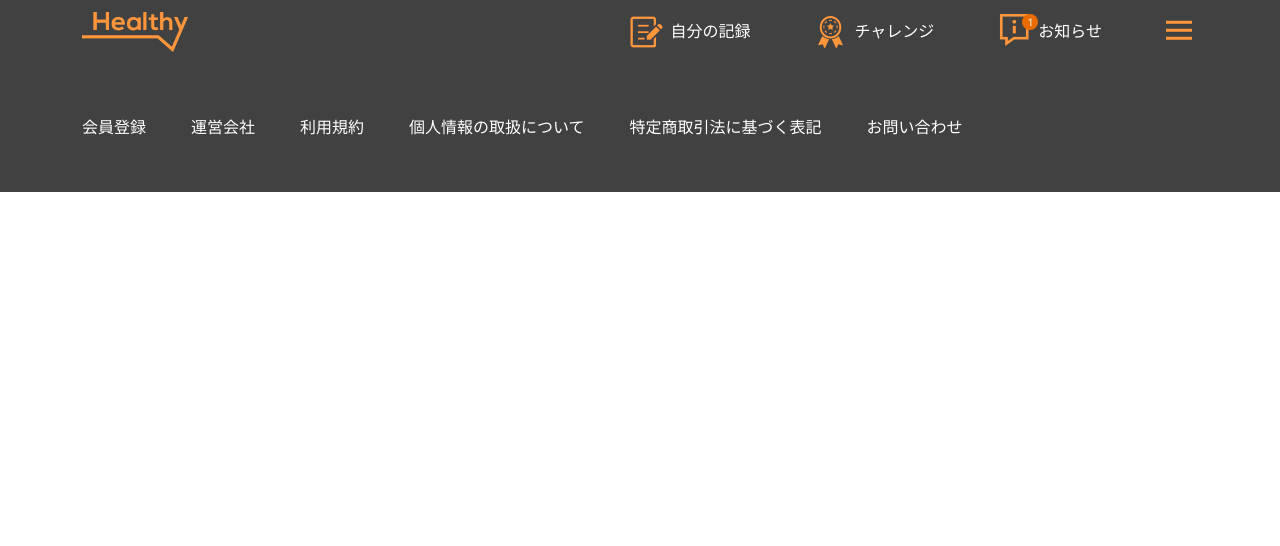
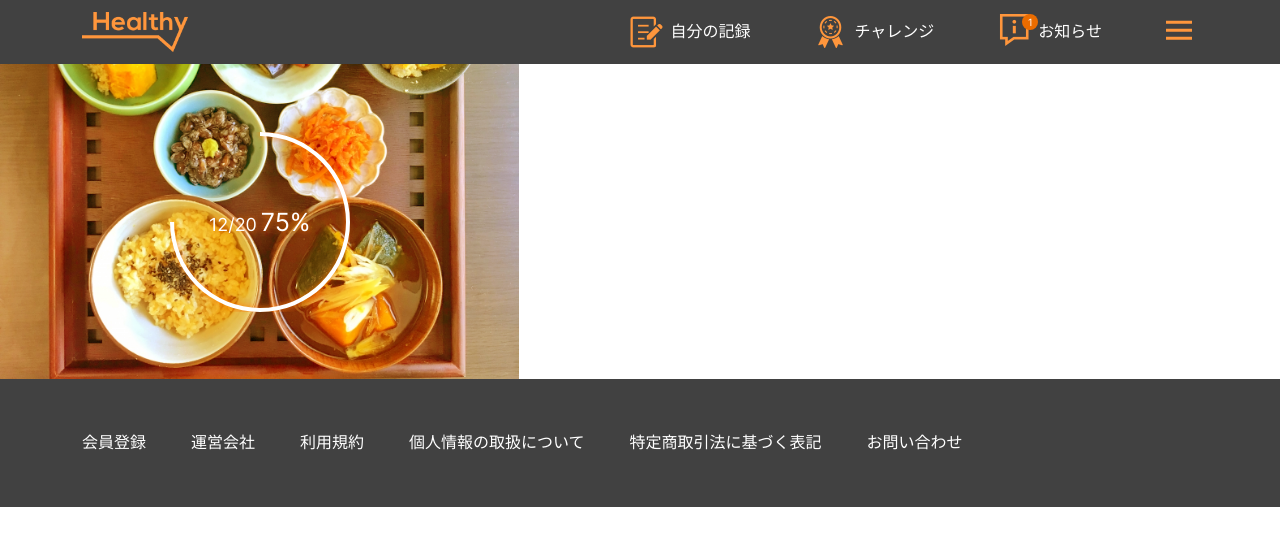
Before and after one commit to hoangkianh/arent-test, a React (Create React App) app: page / in a window 1280 px wide. Shown: the top 546 px of the page. Built offline with nearby package versions, Linux system fonts and the light colour scheme; the HTML template or start-up script is replaced by a standard one.

Commit message:
feat: achievement rate box

```diff
--- a/package.json
+++ b/package.json
@@ -13,8 +13,10 @@
     "@types/react-router-dom": "^5.3.3",
     "@types/styled-components": "^5.1.26",
     "bootstrap": "^5.2.3",
+    "chart.js": "^4.1.1",
     "react": "^18.2.0",
     "react-bootstrap": "^2.7.0",
+    "react-chartjs-2": "^5.1.0",
     "react-dom": "^18.2.0",
     "react-router-dom": "^6.5.0",
     "react-scripts": "5.0.1",
--- a/src/App.tsx
+++ b/src/App.tsx
@@ -5,6 +5,7 @@ import { ThemeProvider } from 'styled-components/macro'
 import theme from 'theme'
 import Header from 'components/Header'
 import Footer from 'components/Footer'
+import TopPage from 'pages/TopPage'
 
 function App() {
   return (
@@ -12,7 +13,7 @@ function App() {
       <Router>
         <Header />
         <Routes>
-          <Route path="/" element={<></>} />
+          <Route path="/" element={<TopPage />} />
         </Routes>
         <Footer />
       </Router>
--- /dev/null
+++ b/src/components/AchievementRate/index.tsx
@@ -0,0 +1,109 @@
+import { Chart as ChartJS, ArcElement, Plugin } from 'chart.js'
+import { Doughnut } from 'react-chartjs-2'
+import styled from 'styled-components/macro'
+import BackgroundImage from 'assets/images/d01.jpg'
+import rate from 'data/achievement-rate.json'
+
+const Wrapper = styled.div`
+  position: relative;
+  max-height: 315px;
+  overflow: hidden;
+
+  img {
+    width: 100%;
+    object-position: center;
+    margin-top: -25%;
+  }
+
+  &::before {
+    content: '';
+    position: absolute;
+    inset: 0;
+    background: linear-gradient(
+      225deg,
+      ${props => props.theme.primary[300]} 0%,
+      ${props => props.theme.primary[400]} 100%
+    );
+    mix-blend-mode: soft-light;
+  }
+`
+const TextWrapper = styled.div`
+  position: absolute;
+  top: 50%;
+  left: 50%;
+  width: 180px;
+  height: 180px;
+  text-shadow: 0px 0px 6px #fc7400;
+  transform: translate(-50%, -50%);
+  font-family: Inter, sans-serif;
+  color: #fff;
+`
+const InlineText = styled.div`
+  position: absolute;
+  top: 50%;
+  left: 50%;
+  width: 100%;
+  text-align: center;
+  transform: translate(-50%, -50%);
+
+  span {
+    display: inline-block;
+  }
+`
+const DateText = styled.span`
+  font-size: 18px;
+  line-height: 22px;
+`
+const PercentText = styled.span`
+  font-size: 25px;
+  line-height: 30px;
+  margin-left: 4px;
+`
+
+function AchievementRate(): JSX.Element {
+  ChartJS.register(ArcElement)
+
+  const data = {
+    datasets: [
+      {
+        data: [rate, 100 - rate[0]],
+        backgroundColor: ['#ffffff', 'rgba(0, 0, 0, 0)'],
+        borderWidth: 0,
+      },
+    ],
+  }
+
+  const shadowPlugin = {
+    id: 'shadowPlugin',
+    beforeDraw: (chart: any) => {
+      const { ctx } = chart
+      ctx.shadowColor = '#fc7400'
+      ctx.shadowBlur = 6
+      ctx.shadowOffsetX = 0
+      ctx.shadowOffsetY = 0
+    },
+  } as Plugin<'doughnut'>
+
+  const today = new Date()
+
+  return (
+    <Wrapper>
+      <img src={BackgroundImage} alt="" />
+      <TextWrapper>
+        <Doughnut
+          data={data}
+          options={{
+            cutout: 86,
+          }}
+          plugins={[shadowPlugin]}
+        />
+        <InlineText>
+          <DateText>{`${today.getMonth() + 1}/${today.getDate()}`}</DateText>
+          <PercentText>{`${rate[0]}%`}</PercentText>
+        </InlineText>
+      </TextWrapper>
+    </Wrapper>
+  )
+}
+
+export default AchievementRate
--- /dev/null
+++ b/src/data/achievement-rate.json
@@ -0,0 +1,3 @@
+[
+  75
+]
--- /dev/null
+++ b/src/pages/TopPage/index.tsx
@@ -0,0 +1,18 @@
+import AchievementRate from 'components/AchievementRate'
+import React from 'react'
+import { Col, Container, Row } from 'react-bootstrap'
+
+function TopPage(): JSX.Element {
+  return (
+    <Container fluid style={{ padding: 0 }}>
+      <Row>
+        <Col xs={12} md={6} lg={5}>
+          <AchievementRate />
+        </Col>
+        <Col xs={12} md={6} lg={7} />
+      </Row>
+    </Container>
+  )
+}
+
+export default TopPage
--- a/tsconfig.json
+++ b/tsconfig.json
@@ -11,7 +11,7 @@
     "skipLibCheck": true,
     "esModuleInterop": true,
     "allowSyntheticDefaultImports": true,
-    "strict": true,
+    "strict": false,
     "forceConsistentCasingInFileNames": true,
     "noFallthroughCasesInSwitch": true,
     "module": "esnext",
```
Also changed, not shown: src/assets/images/d01.jpg (added), 1 other file (tests, documents, lock files or other folders).
